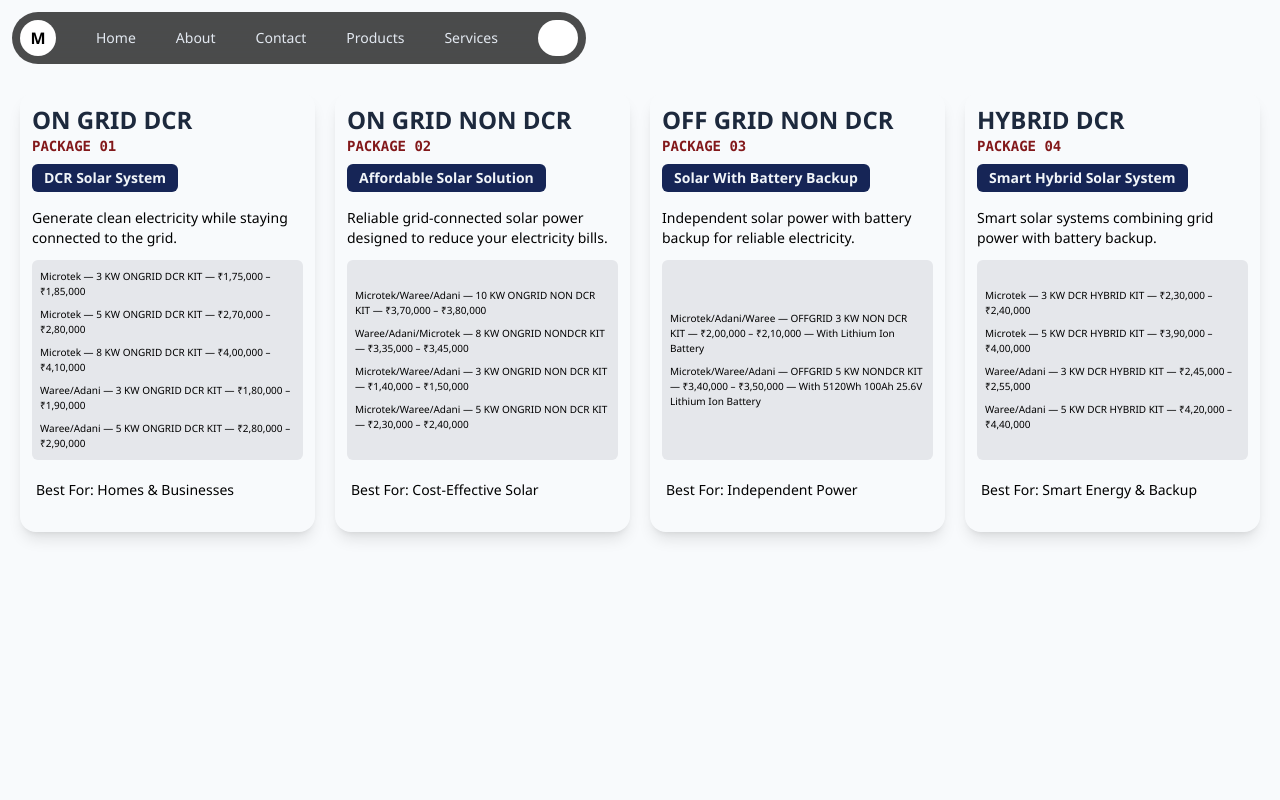
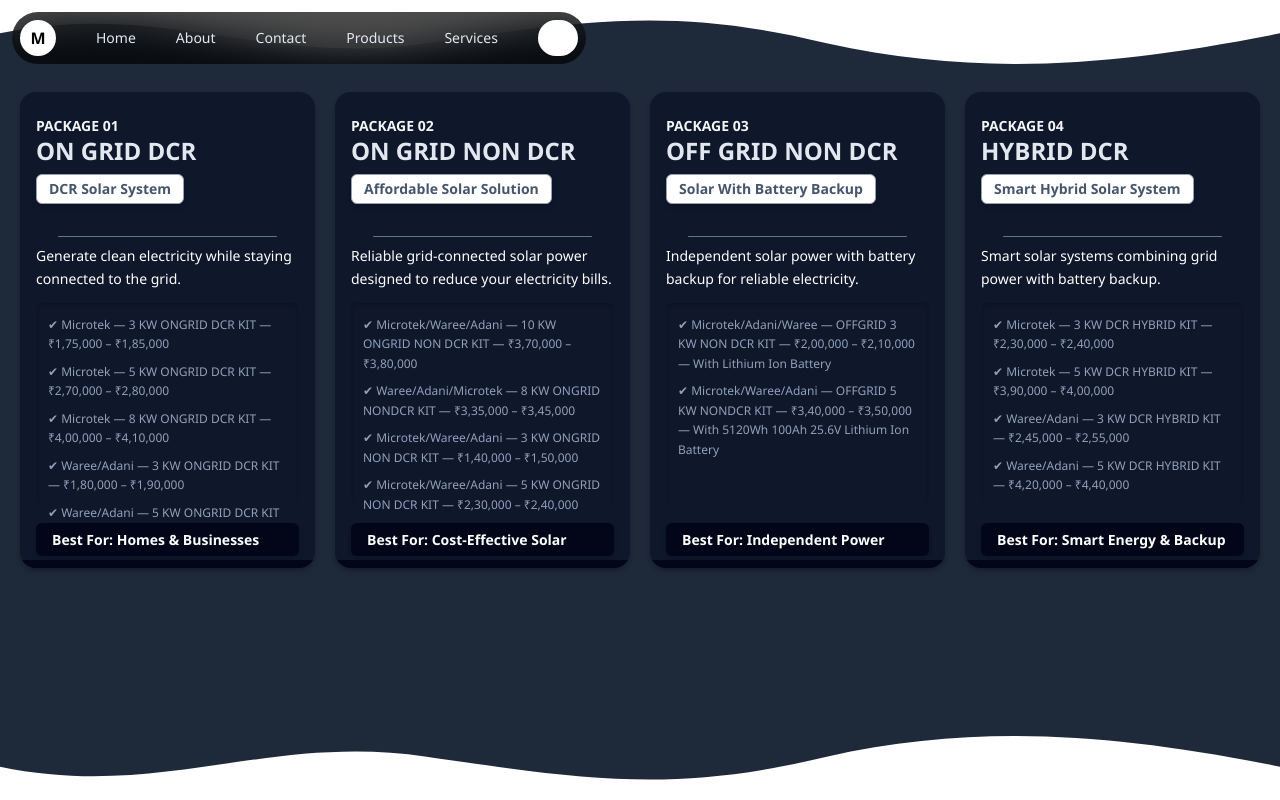
Before and after one commit to gyan3ndra/MohEnterprises, a React (Vite) app: page /package in a window 1280 px wide. Built offline with nearby package versions, Linux system fonts and the light colour scheme.

Commit message:
added packages

```diff
--- a/src/components/Contact.jsx
+++ b/src/components/Contact.jsx
@@ -49,8 +49,8 @@
               })
             }
           </div>
-          <p className='font-light text-md md:text-lg mt-3 mb-1'>Tell us about your home or business and get a personalized solar solution based on your energy needs.</p>
-          <a href={whatsappUrl} className='text-lg md:text-lg font-semibold text-white hover:bg-orange-800 transition-all duration-300 bg-orange-700 p-1 pr-4 pl-4 rounded-md'>Get a Solar Estimate</a>
+          <p className='font-light text-md md:text-lg mt-3 mb-2'>Tell us about your home or business and get a personalized solar solution based on your energy needs.</p>
+          <a href={whatsappUrl} className='text-[14px] font-semibold bg-[#F87061] text-white hover:bg-orange-800 transition-all duration-300 p-2 pr-4 pl-4 rounded-md'>Get a Solar Estimate</a>
         </div>
         <div className='flex justify-center w-full p-0 sm:p-2'>
           <form className='w-full lg:w-[80%] max-w-xl bg-white p-3 sm:p-5 gap-3 flex flex-col shadow-lg rounded-2xl'>
--- a/src/components/Home.jsx
+++ b/src/components/Home.jsx
@@ -14,6 +14,7 @@
 import solarimg from '../assets/solar.png'
 import wrenchimg from '../assets/wrench.png'
 import { ContactPartition, whatsappUrl } from './Partition.jsx'
+import Package from './Package.jsx'
 
 const Home = () => {
     const companyLogo = [s6, s5, s3, s4, s2, s1]
@@ -175,6 +176,7 @@
                     }
                 </div>
             </section> */}
+            <Package/>
             <ContactPartition/>
             <Footer />
         </>
--- a/src/components/Package.jsx
+++ b/src/components/Package.jsx
@@ -58,34 +58,54 @@
         }
     ]
     return (
-        <section className='h-screen pt-18'>
-            <div className='grid grid-cols-4 gap-5 w-full h-full p-5 *:transition-all *:hover:scale-102 *:duration-200 *:cursor-pointer *:rounded-2xl'>
+        <section className='relative min-h-screen pt-18 bg-gray-800 pb-18'>
+            <div className='grid sm:grid-cols-1 md:grid-cols-2 lg:grid-cols-4 gap-5 w-full h-full p-5 *:transition-all *:hover:scale-101 *:duration-200 *:cursor-pointer *:rounded-2xl'>
                 {
                     packages.map((e) => {
                         return (
-                            <div key={e.title} className='w-full flex flex-col h-110 p-1 shadow-lg'>
-                                <div className='p-2 rounded-2xl'>
-                                    <h1 className='text-2xl font-extrabold text-slate-800'>{e.title}</h1>
-                                    <p className='text-red-900 text-sm font-extrabold font-mono'>{e.package}</p>
-                                    <h3 className=' text-slate-100 font-semibold mt-2 p-1 pl-3 pr-3 bg-blue-950 text-sm w-fit rounded-md'>{e.system}</h3>
-                                    {/* <div className='h-px bg-slate-500 w-5/6 mx-auto mt-2 rounded-full'></div> */}
+                            <a href={`https://wa.me/${import.meta.env.VITE_PHONE}?text=${encodeURIComponent(`Hello, I’m interested in the *${e.title}* solar package. ${e.info}
+
+*Available options:*
+${e.items.map(item => `• ${item}`).join('\n')}
+
+Please share more details about installation, warranty, and the suitable system for my requirements.`)}`} target='_blank' rel='noopener noreferrer' key={e.title} className='relative w-[88%] sm:w-full max-w-sm sm:max-w-none mx-auto overflow-hidden flex flex-col min-h-110 sm:min-h-105 lg:min-h-110 p-1 shadow-md shadow-black/20 bg-slate-900 hover:border hover:border-white transition-all'>
+                                <div className='p-2 sm:p-3 rounded-2xl mt-2'>
+                                    <p className='text-gray-100 text-xs sm:text-sm font-extrabold'>{e.package}</p>
+                                    <h1 className='text-xl sm:text-2xl font-extrabold text-slate-200 leading-tight'>{e.title}</h1>
+                                    <h3 className='text-slate-600 font-semibold mt-2 p-1 px-2 sm:px-3 bg-white shadow-md border border-gray-400 text-xs sm:text-sm w-fit max-w-full rounded-md'>{e.system}</h3>
                                 </div>
-                                <div className='p-2'>
-                                    <p className='text-sm font-light'>{e.info}</p>
-                                    <ul className="*:text-[10px] mx-auto w-full mt-3 space-y-2 p-2 rounded-md bg-gray-200 h-50 flex flex-col justify-center items-center">
-                                        {e.items.map((list) => {
-                                            return (
-                                                <li>{list}</li>
-                                            )
-                                        })}
-
+                                <div className='p-2 sm:p-3 flex-1'>
+                                    <div className='h-px bg-slate-500 w-5/6 mx-auto mt-1 sm:mt-2 rounded-full mb-2'></div>
+                                    <p className='text-xs sm:text-sm text-white font-light leading-relaxed'>{e.info}</p>
+                                    <ul className='text-[10px] sm:text-xs text-slate-400 mx-auto w-full mt-3 space-y-1.5 sm:space-y-2 p-2 sm:p-3 rounded-md inset-shadow-sm inset-shadow-black/20 min-h-45 sm:min-h-45 lg:h-50 flex flex-col'>
+                                        {e.items.map((list, index) => <li key={index} className='leading-relaxed'>✔ {list}</li>)}
                                     </ul>
                                 </div>
-                                <h1 className='text-sm p-3'>{e.bestfor}</h1>
-                            </div>
+                                <div className='px-2 sm:px-3 pb-2'>
+                                    <h1 className='text-xs sm:text-sm p-2 px-3 sm:px-4 bg-slate-950 text-white font-semibold rounded-md shadow-md w-full mt-2 leading-tight'>{e.bestfor}</h1>
+                                </div>
+                                <div className='w-full h-1.5 sm:h-2 bg-slate-950 absolute bottom-0 left-0'></div>
+                            </a>
                         )
                     })
                 }
+            </div>
+            <div className="absolute bottom-0 left-0 w-full overflow-hidden leading-none">
+                <svg className="block w-full h-20" viewBox="0 0 1440 120" preserveAspectRatio="none">
+                    <path
+                        fill="white"
+                        d="M0,70 C180,120 300,20 480,55 C660,90 760,110 930,55 C1100,5 1250,20 1440,70 L1440,120 L0,120 Z"
+                    />
+                </svg>
+            </div>
+
+            <div className="absolute top-0 left-0 w-full overflow-hidden leading-none">
+                <svg className="block w-full h-20" viewBox="0 0 1440 120" preserveAspectRatio="none">
+                    <path
+                        fill="white"
+                        d="M0,50 C180,0 300,100 480,65 C660,30 760,10 930,65 C1100,115 1250,100 1440,50 L1440,0 L0,0 Z"
+                    />
+                </svg>
             </div>
         </section>
     )
```
Also changed, not shown: src/components/Products.jsx (+15 -13 lines).
